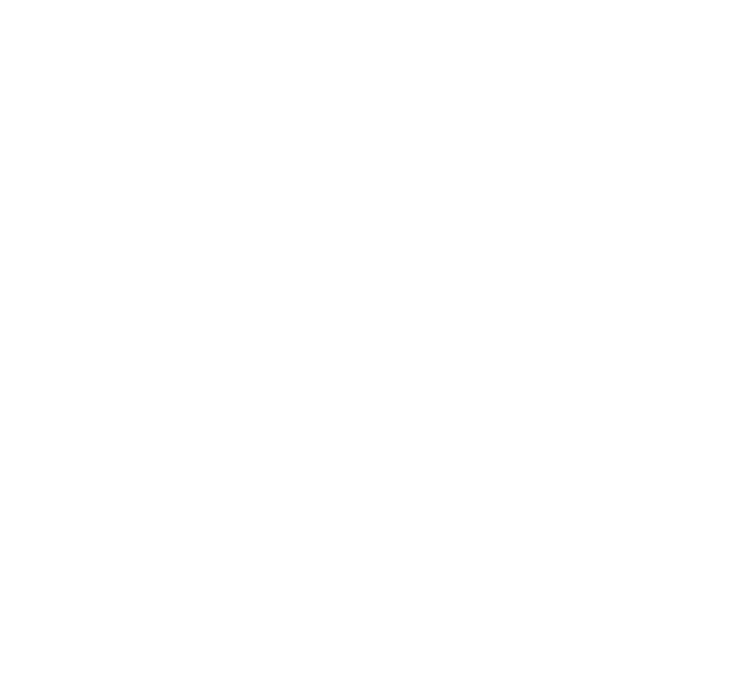
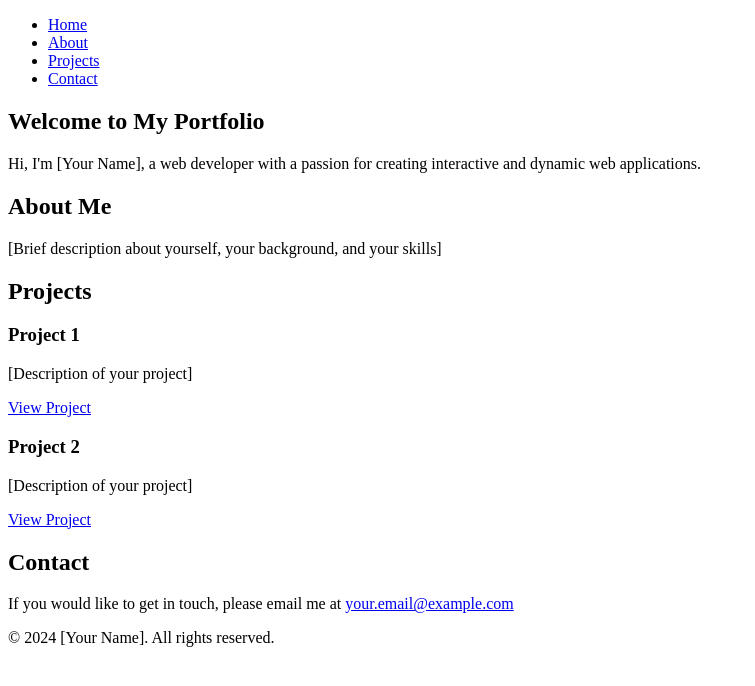
Before and after one commit to Karmrajsinh-gohil/Portfolio-, a plain HTML site: page Index.html in a window 1280 px wide. Shown: the whole page, without its empty margins (0-755 px from the left). Drawn offline with Linux system fonts and the light colour scheme.

Commit message:
Index.html

```diff
--- a/Index.html
+++ b/Index.html
@@ -1,12 +1,55 @@
-<html>
-  <head>
-    <style>
-      </style>
-    <body>
-      <title>
-        Portfolio of KarmrajsinhGohil
-      </title>
-    </body>
+<!DOCTYPE html>
+<html lang="en">
+<head>
+    <meta charset="UTF-8">
+    <meta name="viewport" content="width=device-width, initial-scale=1.0">
+    <title>Your Name - Portfolio</title>
+    <link rel="stylesheet" href="styles.css">
+</head>
+<body>
+    <header>
+        <nav>
+            <ul>
+                <li><a href="#home">Home</a></li>
+                <li><a href="#about">About</a></li>
+                <li><a href="#projects">Projects</a></li>
+                <li><a href="#contact">Contact</a></li>
+            </ul>
+        </nav>
+    </header>
 
-  </head>
+    <section id="home">
+        <h1>Welcome to My Portfolio</h1>
+        <p>Hi, I'm [Your Name], a web developer with a passion for creating interactive and dynamic web applications.</p>
+    </section>
+
+    <section id="about">
+        <h2>About Me</h2>
+        <p>[Brief description about yourself, your background, and your skills]</p>
+    </section>
+
+    <section id="projects">
+        <h2>Projects</h2>
+        <div class="project">
+            <h3>Project 1</h3>
+            <p>[Description of your project]</p>
+            <a href="[Link to your project]">View Project</a>
+        </div>
+        <div class="project">
+            <h3>Project 2</h3>
+            <p>[Description of your project]</p>
+            <a href="[Link to your project]">View Project</a>
+        </div>
+        <!-- Add more projects as needed -->
+    </section>
+
+    <section id="contact">
+        <h2>Contact</h2>
+        <p>If you would like to get in touch, please email me at <a href="mailto:your.email@example.com">your.email@example.com</a></p>
+    </section>
+
+    <footer>
+        <p>&copy; 2024 [Your Name]. All rights reserved.</p>
+    </footer>
+</body>
 </html>
```
